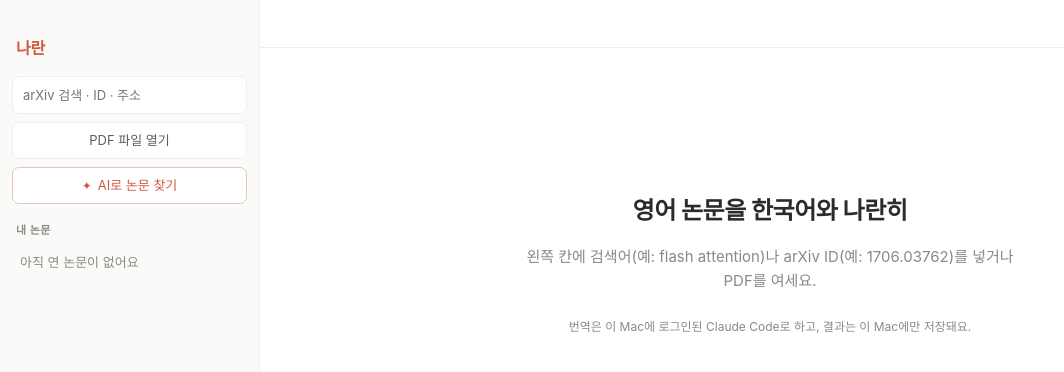
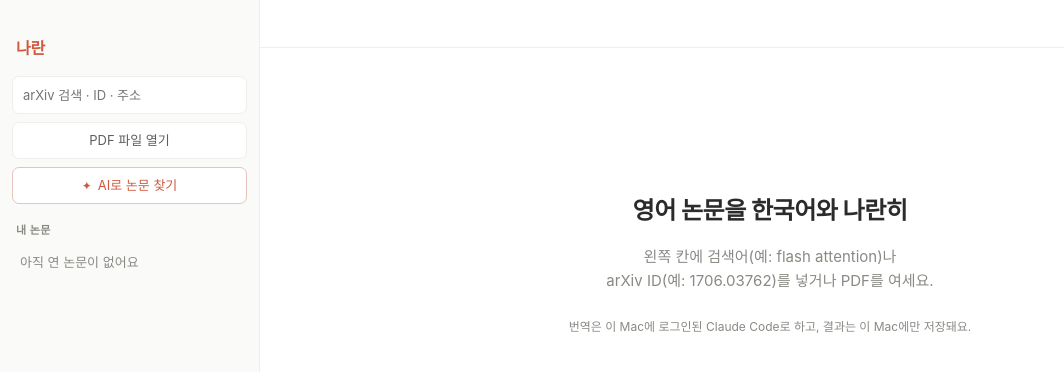
Before and after one commit to sionic-ai/paper-desktop, a React (Vite) app: page / in a window 1280 px wide. Shown: the top 372 px of the page, without its empty margins (0-1064 px from the left). Built offline with nearby package versions, Linux system fonts and the light colour scheme.

Commit message:
Wrap Korean copy between words and balance centered lines

```diff
--- a/src/App.tsx
+++ b/src/App.tsx
@@ -311,7 +311,10 @@ export function App() {
           !busy && (
             <div className="welcome">
               <h1>영어 논문을 한국어와 나란히</h1>
-              <p>왼쪽 칸에 검색어(예: flash attention)나 arXiv ID(예: 1706.03762)를 넣거나 PDF를 여세요.</p>
+              <p>
+                왼쪽 칸에 <span className="nowrap">검색어(예: flash attention)나</span>{' '}
+                <span className="nowrap">arXiv ID(예: 1706.03762)를</span> 넣거나 PDF를 여세요.
+              </p>
               <p className="sub">번역은 이 Mac에 로그인된 Claude Code로 하고, 결과는 이 Mac에만 저장돼요.</p>
             </div>
           )
--- a/src/style.css
+++ b/src/style.css
@@ -20,6 +20,9 @@ body {
   color: var(--text);
   font: 15px/1.6 -apple-system, BlinkMacSystemFont, 'Apple SD Gothic Neo', 'Pretendard', sans-serif;
   -webkit-font-smoothing: antialiased;
+  /* Korean breaks only between 어절, never inside a word; long URLs/IDs may still break. */
+  word-break: keep-all;
+  overflow-wrap: break-word;
 }
 button { font: inherit; color: inherit; cursor: pointer; }
 button:disabled { cursor: default; opacity: .5; }
@@ -97,7 +100,7 @@ button:disabled { cursor: default; opacity: .5; }
 .error, .notice { margin: 16px 24px 0; padding: 10px 14px; border-radius: 8px; font-size: 13px; }
 .error { background: color-mix(in srgb, var(--accent) 12%, transparent); color: var(--accent); }
 .notice { background: var(--paper); border: 1px solid var(--line); color: var(--muted); }
-.welcome { max-width: 520px; margin: 18vh auto 0; text-align: center; color: var(--muted); }
+.welcome { max-width: 520px; margin: 18vh auto 0; text-align: center; color: var(--muted); text-wrap: balance; }
 .welcome h1 { color: var(--text); font-size: 24px; letter-spacing: -.02em; margin-bottom: 10px; }
 .welcome .sub { font-size: 12px; margin-top: 24px; }
 
@@ -249,3 +252,8 @@ tr:last-child td { border-bottom: 1px solid #cfcecb; }
 
 .claude-notice code { font: 12px ui-monospace, SFMono-Regular, Menlo, monospace; background: var(--side); border: 1px solid var(--line); border-radius: 4px; padding: 0 4px; color: var(--text); }
 .row.wide-heading { grid-template-columns: 1fr; }
+
+/* Centered copy wraps into even lines instead of leaving one word alone on the last line. */
+.ai-empty, .notice, .error { text-wrap: balance; }
+.ko, .bubble, .pick-why { text-wrap: pretty; }
+.nowrap { white-space: nowrap; }
```
